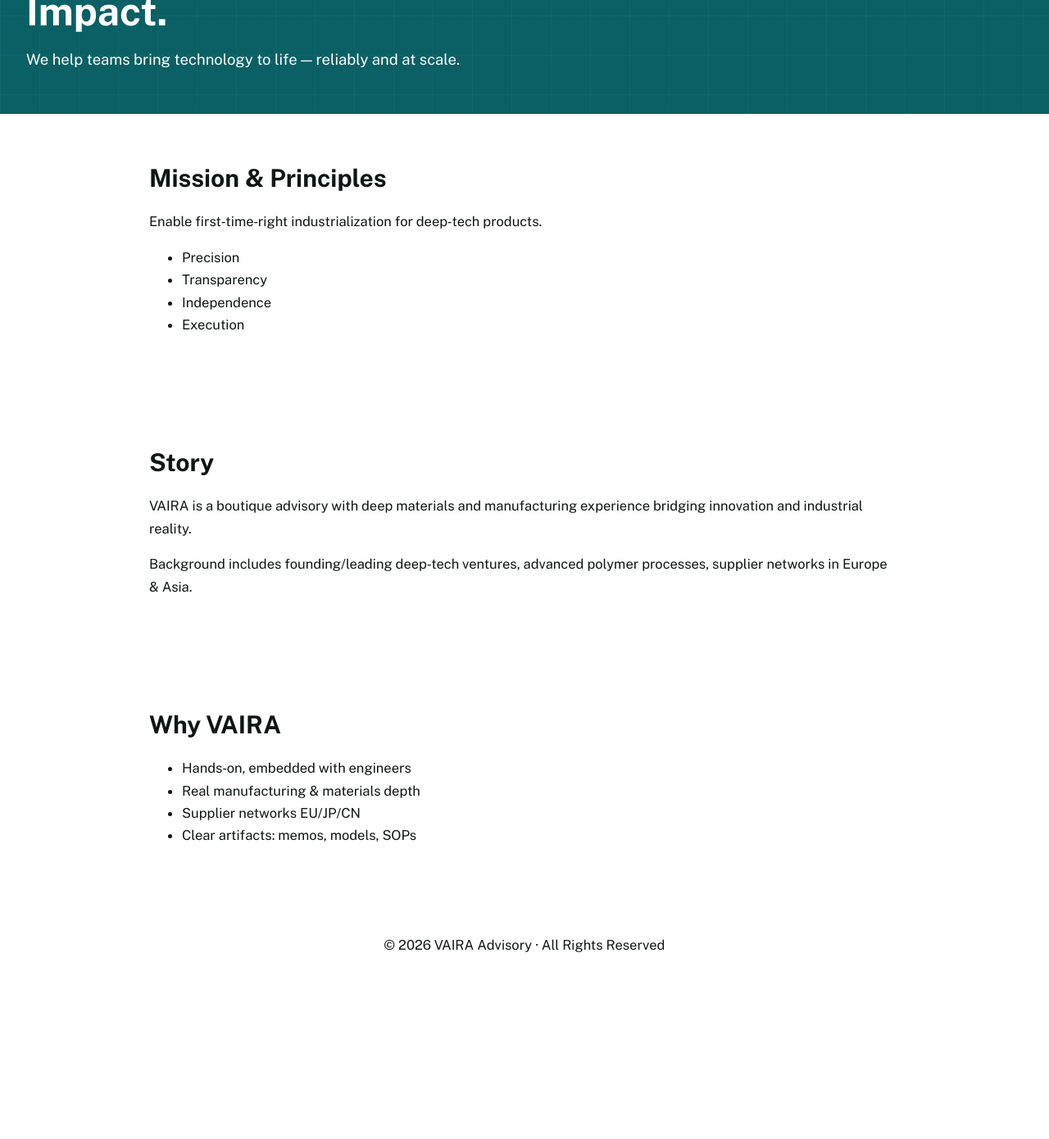
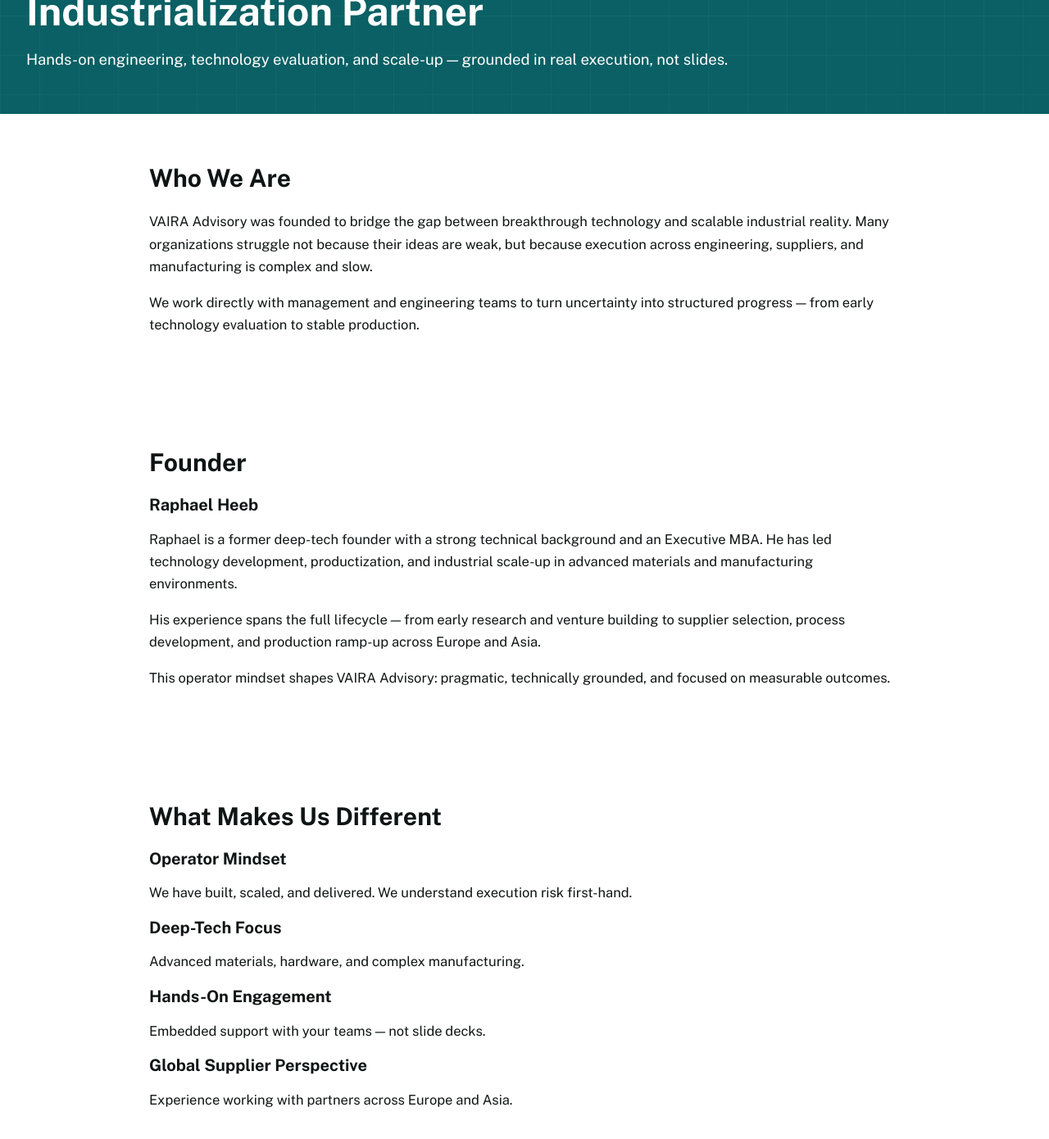
Before and after one commit to raphaelheeb/vaira-advisory, a Jekyll site: the page built from about/index.html, in a window 1280 px wide and 1400 px high, scrolled down 225 px. Shown: the top 1390 px of the window at 82% size. Built offline with Jekyll 4.4.1, drawn with Linux system fonts in a browser that asks for light colours; before the commit the page ends 1423 px from its top, so only the background shows below that; some of the changed text lies outside the part shown.

Commit message:
Update index.html

```diff
--- a/about/index.html
+++ b/about/index.html
@@ -1,47 +1,197 @@
 ---
 layout: default
 title: About | VAIRA Advisory
-description: Deep-tech boutique advisory connecting engineering reality with business outcomes.
+description: Deep-tech operator and industrialization partner for complex technologies.
 ---
 
 <section class="hero" id="hero">
   <div class="content-wrapper wrapper--wide">
     <div class="hero-grid">
       <div>
-        <h1 class="hero-title">Engineering Rigor. Practical Impact.</h1>
-        <p class="hero-sub">We help teams bring technology to life — reliably and at scale.</p>
+        <h1 class="hero-title">
+          <span lang="en">From Deep-Tech Founder to Industrialization Partner</span>
+          <br><span lang="de" class="small">Vom Deep-Tech-Gründer zum Industrialisierungspartner</span>
+        </h1>
+        <p class="hero-sub">
+          <span lang="en">Hands-on engineering, technology evaluation, and scale-up — grounded in real execution, not slides.</span>
+          <br><span lang="de">Praxisnahe Umsetzung von Technologie, Engineering und Industrialisierung — basierend auf realer Erfahrung.</span>
+        </p>
       </div>
       <div class="hero-right" aria-hidden="true"></div>
     </div>
   </div>
 </section>
 
-<section class="section">
+
+<section id="about-intro" class="section">
   <div class="content-wrapper wrapper--narrow">
-    <h2>Mission &amp; Principles</h2>
-    <p class="lead">Enable first‑time‑right industrialization for deep‑tech products.</p>
-    <ul>
-      <li>Precision</li><li>Transparency</li><li>Independence</li><li>Execution</li>
-    </ul>
+
+    <h2>
+      <span lang="en">Who We Are</span>
+      <br><span lang="de" class="small">Wer wir sind</span>
+    </h2>
+
+    <p>
+      <span lang="en">
+      VAIRA Advisory was founded to bridge the gap between breakthrough technology and scalable industrial reality.
+      Many organizations struggle not because their ideas are weak, but because execution across engineering, suppliers, and manufacturing is complex and slow.
+      </span>
+      <span lang="de">
+      VAIRA Advisory wurde gegründet, um die Lücke zwischen innovativer Technologie und industrieller Umsetzung zu schließen.
+      Viele Organisationen scheitern nicht an Ideen, sondern an der komplexen Umsetzung über Engineering, Lieferanten und Produktion hinweg.
+      </span>
+    </p>
+
+    <p>
+      <span lang="en">
+      We work directly with management and engineering teams to turn uncertainty into structured progress — from early technology evaluation to stable production.
+      </span>
+      <span lang="de">
+      Wir arbeiten direkt mit Management- und Engineering-Teams, um Unsicherheit in strukturierte Umsetzung zu überführen — von der frühen Technologiebewertung bis zur stabilen Serie.
+      </span>
+    </p>
+
   </div>
 </section>
 
-<section class="section">
+
+<section id="founder" class="section">
   <div class="content-wrapper wrapper--narrow">
-    <h2>Story</h2>
-    <p>VAIRA is a boutique advisory with deep materials and manufacturing experience bridging innovation and industrial reality.</p>
-    <p>Background includes founding/leading deep‑tech ventures, advanced polymer processes, supplier networks in Europe & Asia.</p>
+
+    <h2>
+      <span lang="en">Founder</span>
+      <br><span lang="de" class="small">Gründer</span>
+    </h2>
+
+    <h3>Raphael Heeb</h3>
+
+    <p>
+      <span lang="en">
+      Raphael is a former deep-tech founder with a strong technical background and an Executive MBA.
+      He has led technology development, productization, and industrial scale-up in advanced materials and manufacturing environments.
+      </span>
+      <span lang="de">
+      Raphael ist ehemaliger Deep-Tech-Gründer mit starkem technischem Hintergrund und Executive MBA.
+      Er hat Technologieentwicklung, Produktisierung und industrielle Skalierung in anspruchsvollen Material- und Fertigungsumgebungen verantwortet.
+      </span>
+    </p>
+
+    <p>
+      <span lang="en">
+      His experience spans the full lifecycle — from early research and venture building to supplier selection, process development, and production ramp-up across Europe and Asia.
+      </span>
+      <span lang="de">
+      Seine Erfahrung umfasst den gesamten Lebenszyklus — von Forschung und Venture-Aufbau über Lieferantenauswahl und Prozessentwicklung bis zur Serienproduktion in Europa und Asien.
+      </span>
+    </p>
+
+    <p>
+      <span lang="en">
+      This operator mindset shapes VAIRA Advisory: pragmatic, technically grounded, and focused on measurable outcomes.
+      </span>
+      <span lang="de">
+      Diese operative Erfahrung prägt VAIRA Advisory: pragmatisch, technisch fundiert und ergebnisorientiert.
+      </span>
+    </p>
+
   </div>
 </section>
 
-<section class="section">
+
+<section id="credibility" class="section">
   <div class="content-wrapper wrapper--narrow">
-    <h2>Why VAIRA</h2>
-    <ul>
-      <li>Hands‑on, embedded with engineers</li>
-      <li>Real manufacturing &amp; materials depth</li>
-      <li>Supplier networks EU/JP/CN</li>
-      <li>Clear artifacts: memos, models, SOPs</li>
-    </ul>
+
+    <h2>
+      <span lang="en">What Makes Us Different</span>
+      <br><span lang="de" class="small">Was uns unterscheidet</span>
+    </h2>
+
+    <div class="card-grid">
+
+      <article class="card">
+        <h3><span lang="en">Operator Mindset</span><span lang="de">Operator-Mentalität</span></h3>
+        <p>
+          <span lang="en">We have built, scaled, and delivered. We understand execution risk first-hand.</span>
+          <span lang="de">Wir haben aufgebaut und skaliert — und kennen Umsetzungsrisiken aus erster Hand.</span>
+        </p>
+      </article>
+
+      <article class="card">
+        <h3><span lang="en">Deep-Tech Focus</span><span lang="de">Deep-Tech-Fokus</span></h3>
+        <p>
+          <span lang="en">Advanced materials, hardware, and complex manufacturing.</span>
+          <span lang="de">Fortschrittliche Materialien, Hardware und komplexe Produktion.</span>
+        </p>
+      </article>
+
+      <article class="card">
+        <h3><span lang="en">Hands-On Engagement</span><span lang="de">Praxisnahe Zusammenarbeit</span></h3>
+        <p>
+          <span lang="en">Embedded support with your teams — not slide decks.</span>
+          <span lang="de">Direkte Zusammenarbeit mit Ihren Teams — keine PowerPoint-Beratung.</span>
+        </p>
+      </article>
+
+      <article class="card">
+        <h3><span lang="en">Global Supplier Perspective</span><span lang="de">Globale Lieferantenperspektive</span></h3>
+        <p>
+          <span lang="en">Experience working with partners across Europe and Asia.</span>
+          <span lang="de">Erfahrung mit Partnern in Europa und Asien.</span>
+        </p>
+      </article>
+
+    </div>
+
   </div>
 </section>
+
+
+<section id="philosophy" class="section">
+  <div class="content-wrapper wrapper--narrow">
+
+    <h2>
+      <span lang="en">Our Philosophy</span>
+      <br><span lang="de" class="small">Unsere Philosophie</span>
+    </h2>
+
+    <p>
+      <span lang="en">
+      Technology creates value only when it works reliably at scale.
+      We believe that successful innovation requires a combination of technical depth, structured execution, and close collaboration between teams.
+      </span>
+      <span lang="de">
+      Technologie schafft erst dann Wert, wenn sie zuverlässig skaliert.
+      Erfolgreiche Innovation erfordert technische Tiefe, strukturierte Umsetzung und enge Zusammenarbeit.
+      </span>
+    </p>
+
+  </div>
+</section>
+
+
+<section id="CTA" class="section">
+  <div class="content-wrapper wrapper--narrow">
+
+    <h2>
+      <span lang="en">Let’s Build Something That Scales</span>
+      <br><span lang="de" class="small">Lassen Sie uns skalierbare Lösungen entwickeln</span>
+    </h2>
+
+    <p>
+      <span lang="en">
+      Whether you evaluate a new technology or prepare for industrialization, we support you at the intersection of innovation, technology, and advanced manufacturing.
+      </span>
+      <span lang="de">
+      Ob Technologiebewertung oder Industrialisierung — wir unterstützen Sie an der Schnittstelle von Innovation, Technologie und Produktion.
+      </span>
+    </p>
+
+    <div class="hero-ctas">
+      <a class="cta-btn" href="{{ site.baseurl }}/contact/">
+        <span lang="en">Get in Touch</span>
+        <span lang="de">Kontakt aufnehmen</span>
+      </a>
+    </div>
+
+  </div>
+</section>
```
